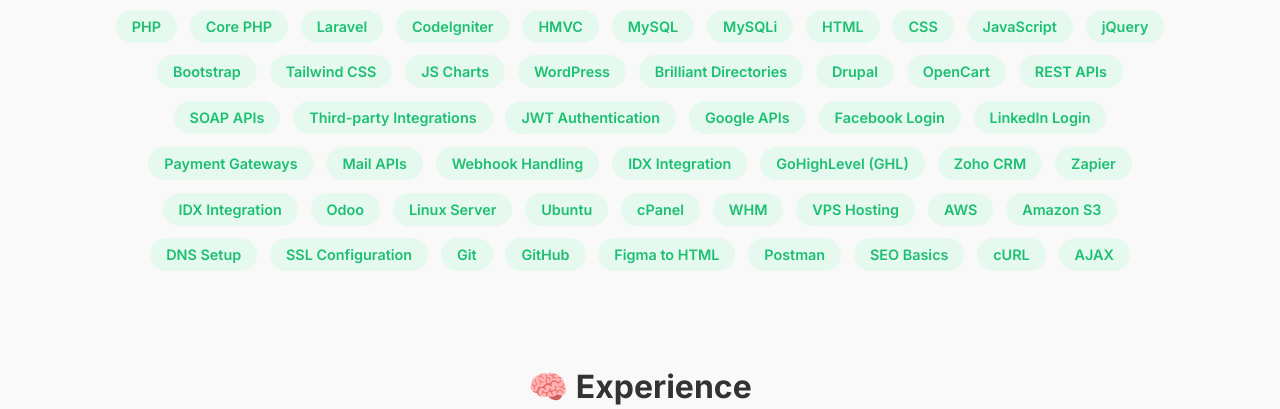
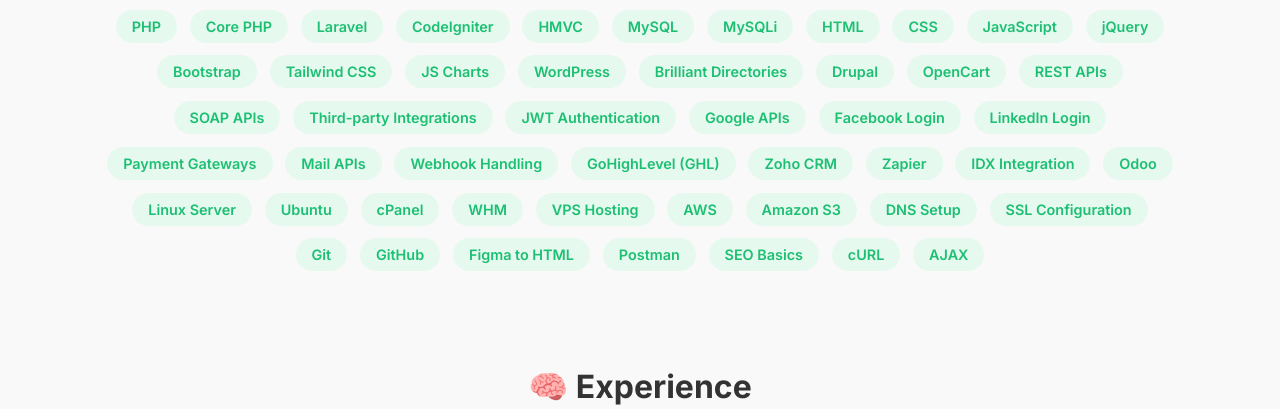
Before and after one commit to SaleheenHamid/SaleheenHamid.github.io, a plain HTML site: page index.html in a window 1280 px wide. Shown: the part 688-1097 px from the top of the page. Drawn offline with Linux system fonts and the light colour scheme.

Commit message:
duplication removed

```diff
--- a/index.html
+++ b/index.html
@@ -268,7 +268,6 @@
     <span class="badge">Payment Gateways</span>
     <span class="badge">Mail APIs</span>
     <span class="badge">Webhook Handling</span>
-    <span class="badge">IDX Integration</span>
 
     <!-- CRM, Automation & Integrations -->
     <span class="badge">GoHighLevel (GHL)</span>
```
